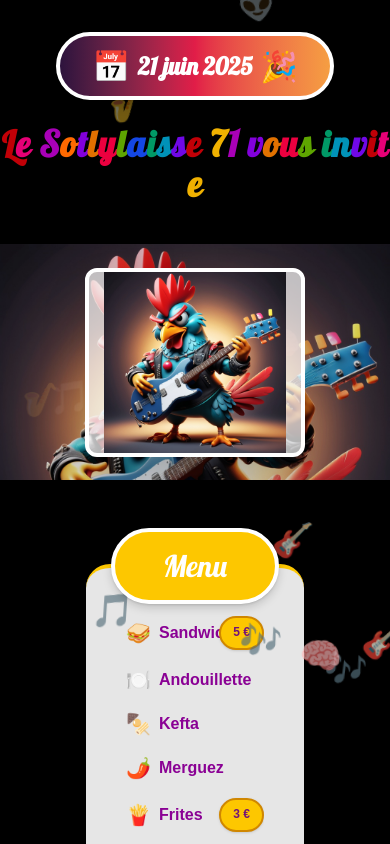
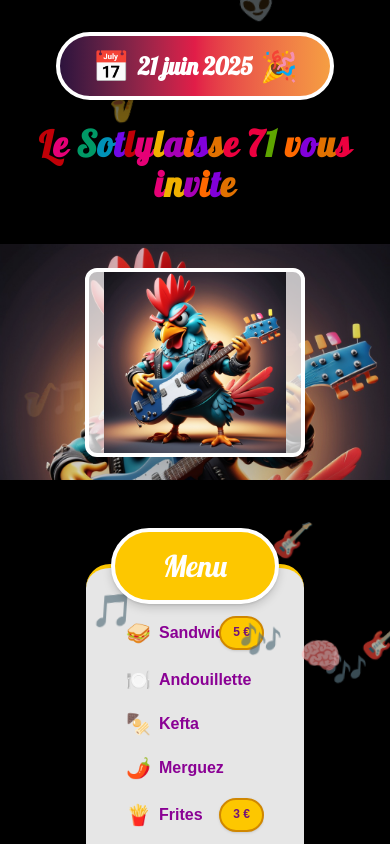
Before and after one commit to ujju16/fetedelazic, a Next.js app: page / in a window 390 px wide. Shown: the top 844 px of the page. Built offline with nearby package versions, Linux system fonts and the light colour scheme.

Commit message:
Header: chaque mot du titre reste groupé sur mobile (plus de coupure in-vite)

```diff
--- a/src/components/Header.tsx
+++ b/src/components/Header.tsx
@@ -27,13 +27,13 @@ export default function Header() {
           <span role="img" aria-label="fête de la musique" className="text-3xl">🎉</span>
         </span>
       </div>
-      <h1 className="text-4xl sm:text-6xl font-[Lobster] drop-shadow-lg text-center font-extrabold tracking-wide select-none flex flex-wrap justify-center">
-        {title.split("").map((char, i) => (
-          char === " " ? (
-            <span key={i} className="w-2 sm:w-3 inline-block"> </span>
-          ) : (
-            <span key={i} className={colors[i % colors.length]}>{char}</span>
-          )
+      <h1 className="text-4xl sm:text-6xl font-[Lobster] drop-shadow-lg text-center font-extrabold tracking-wide select-none flex flex-wrap justify-center break-words whitespace-pre-line">
+        {title.split(" ").map((word, wi) => (
+          <span key={wi} className="inline-block mx-1 whitespace-nowrap">
+            {word.split("").map((char, i) => (
+              <span key={i} className={colors[(wi*10+i) % colors.length]}>{char}</span>
+            ))}
+          </span>
         ))}
       </h1>
     </header>
```
